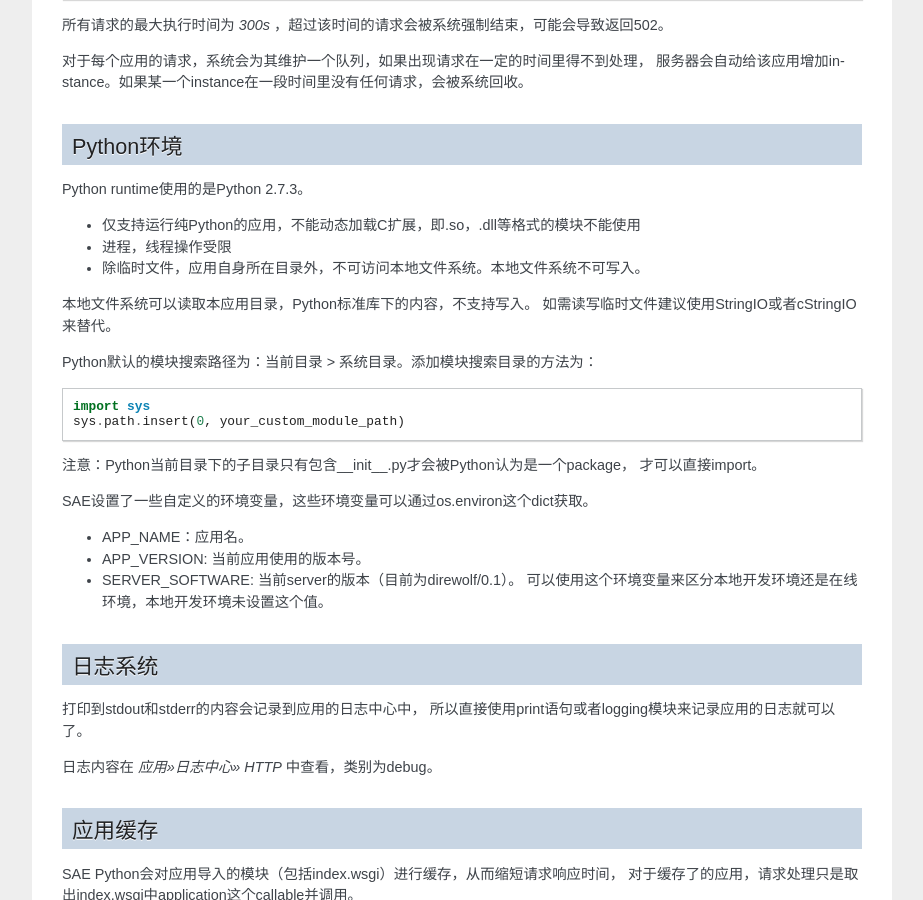
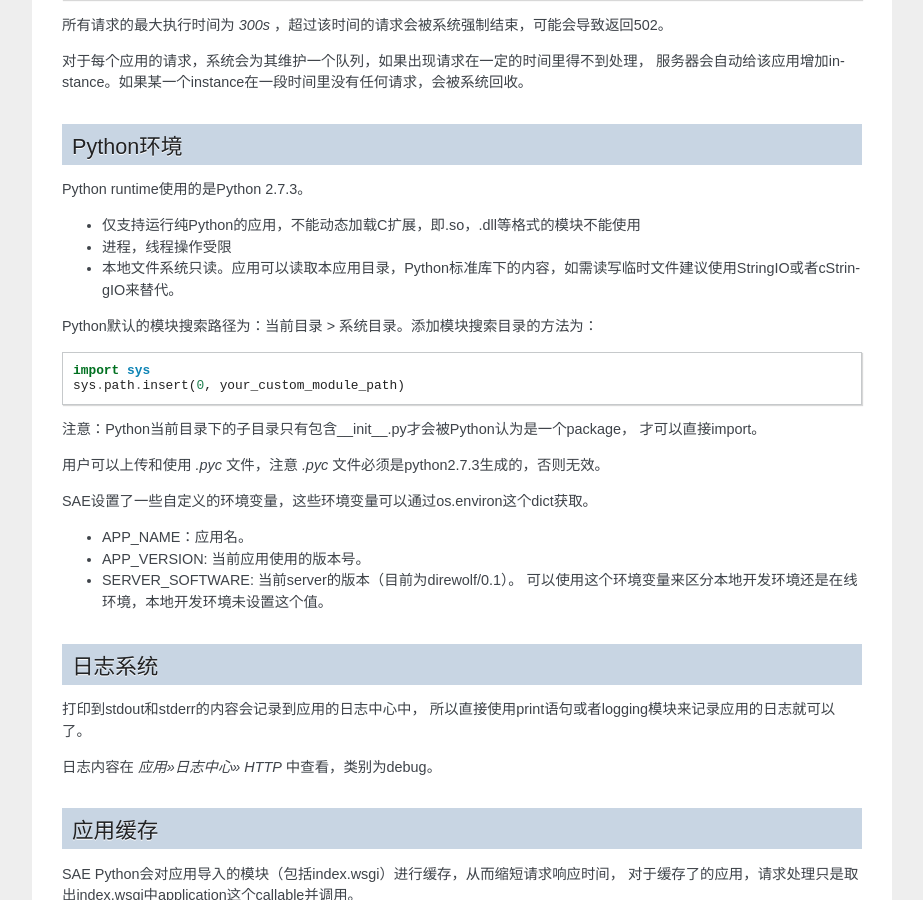
Before and after one commit to sinacloud/sae-python-dev-guide, a Sphinx documentation site: the page built from docs/runtime.rst, in a window 1280 px wide and 900 px high, scrolled down 716 px. Shown: the whole window, without its empty margins (198-1121 px from the left). Built offline with Sphinx 7.4.7, drawn with Linux system fonts in a browser that asks for light colours.

Commit message:
About .pyc files

```diff
--- a/docs/runtime.rst
+++ b/docs/runtime.rst
@@ -50,10 +50,7 @@ Python runtime使用的是Python 2.7.3。
 
 * 仅支持运行纯Python的应用，不能动态加载C扩展，即.so，.dll等格式的模块不能使用
 * 进程，线程操作受限
-* 除临时文件，应用自身所在目录外，不可访问本地文件系统。本地文件系统不可写入。
-
-本地文件系统可以读取本应用目录，Python标准库下的内容，不支持写入。
-如需读写临时文件建议使用StringIO或者cStringIO来替代。
+* 本地文件系统只读。应用可以读取本应用目录，Python标准库下的内容，如需读写临时文件建议使用StringIO或者cStringIO来替代。
 
 Python默认的模块搜索路径为：当前目录 > 系统目录。添加模块搜索目录的方法为： ::
 
@@ -62,6 +59,8 @@ Python默认的模块搜索路径为：当前目录 > 系统目录。添加模
 
 注意：Python当前目录下的子目录只有包含__init__.py才会被Python认为是一个package，
 才可以直接import。
+
+用户可以上传和使用 `.pyc` 文件，注意 `.pyc` 文件必须是python2.7.3生成的，否则无效。
 
 SAE设置了一些自定义的环境变量，这些环境变量可以通过os.environ这个dict获取。
 
```
